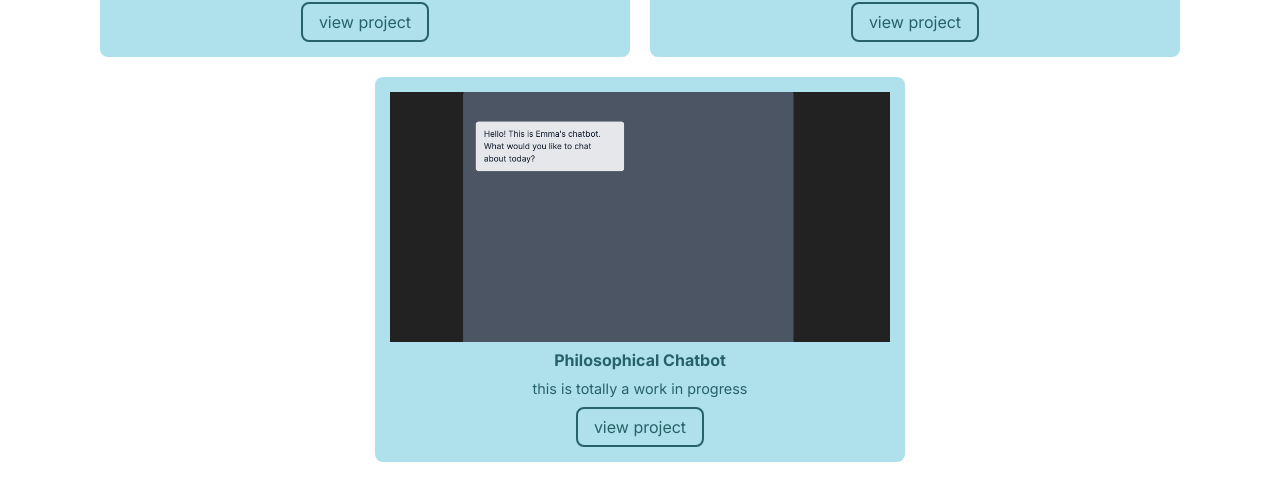
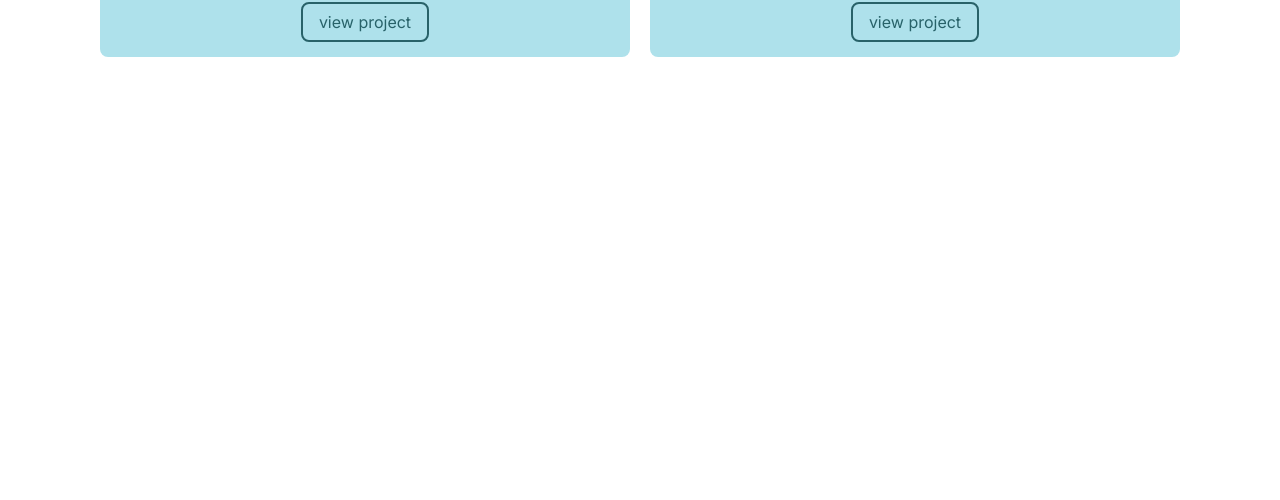
Before and after one commit to emmanasseri/emma-nasseri, a Next.js app: page / in a window 1280 px wide. Shown: the part 1972-2472 px from the top of the page. After the commit the page ends 2099 px from the top, so only its background shows below. Built offline with nearby package versions, Linux system fonts and the light colour scheme.

Commit message:
fixed writing page too

```diff
--- a/src/app/page.js
+++ b/src/app/page.js
@@ -91,13 +91,6 @@ export default function Home() {
               alt="image of the website" // Alt text for the image
               link="https://blockchain-jeopardy.vercel.app/"
             />
-            <OutlineCard
-              title="Philosophical Chatbot"
-              description="this is totally a work in progress"
-              imagePath="/images/cs/chatbot.png" // Path to your image
-              alt="image of the website" // Alt text for the image
-              link="https://simple-chat-bot-smoky.vercel.app/"
-            />
           </div>
         </div>
       </div>
```
Also changed, not shown: src/app/writing/page.js (+17 -1 lines).
